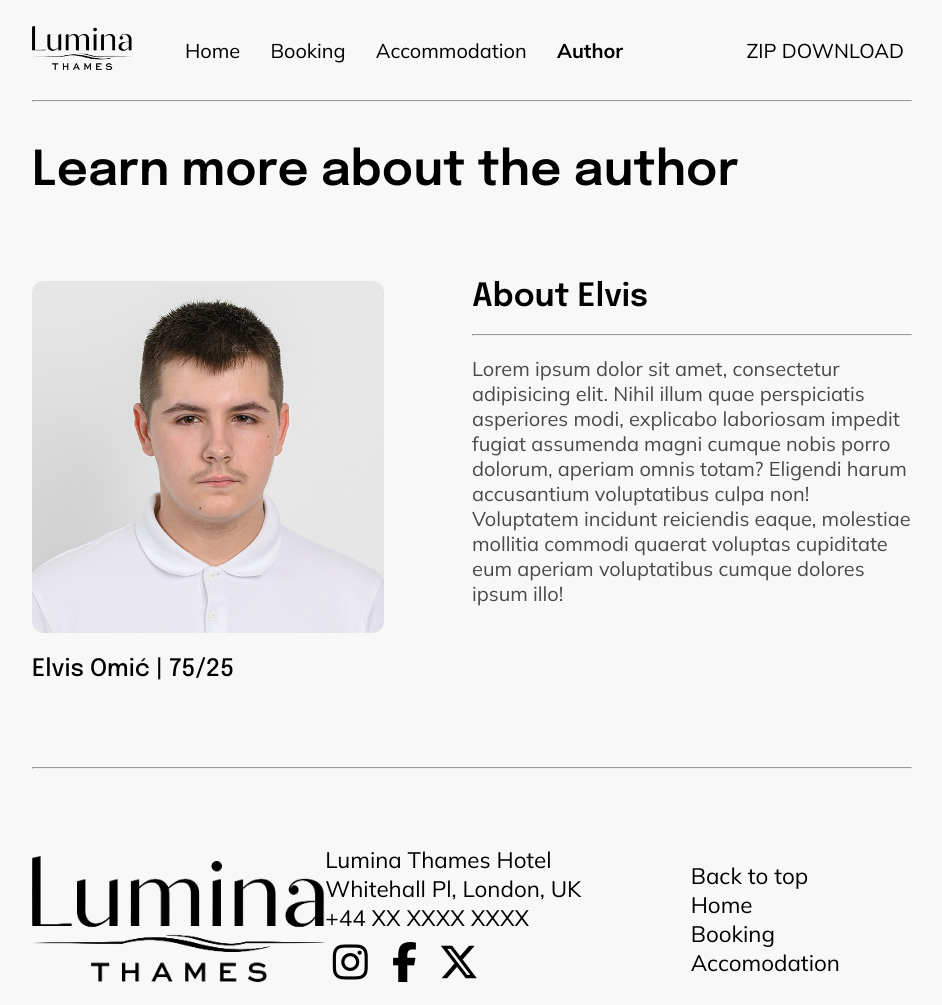
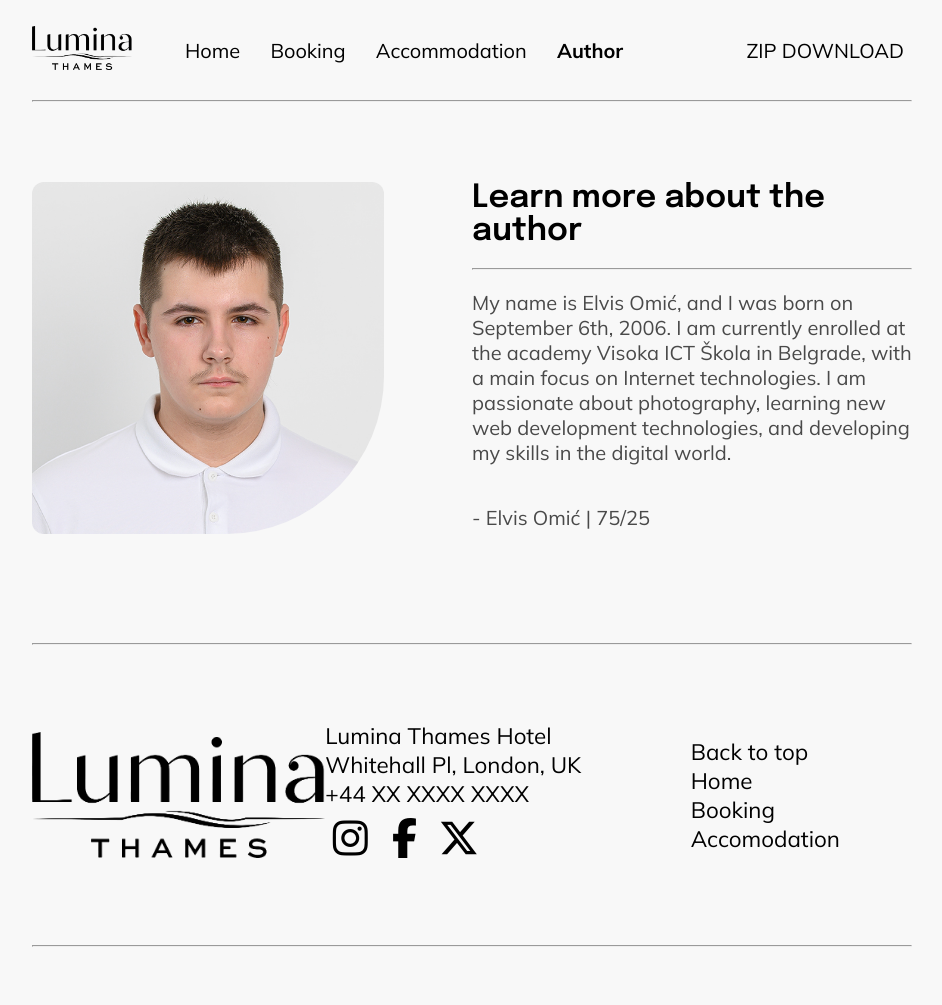
Before and after one commit to elvisomic/lumina-thames, a plain HTML site: page author.html in a window 1280 px wide. Shown: the top 1005 px of the page, without its empty margins (168-1110 px from the left). Drawn offline with Linux system fonts and the light colour scheme.

Commit message:
SEO fixes, text fixes, design fixes

```diff
--- a/assets/css/style.css
+++ b/assets/css/style.css
@@ -396,7 +396,7 @@ h1, h2, h3{
 /* Author page */
 
 #authorRegion, #roomRegion{
-    padding: 20px 200px 85px 200px;
+    padding: 60px 200px 85px 200px;
 }
 
 #leftAuthor{
@@ -408,7 +408,7 @@ h1, h2, h3{
     width: 80%;
     object-fit: cover;
     margin: 20px 0px;
-    border-radius: 12px;
+    border-radius: 12px 12px 45% 12px;
 }
 
 #authorHeading{
@@ -486,7 +486,7 @@ h1, h2, h3{
 /* Booking - booking.html */
 
 #bookingSection{
-    padding: 40px 200px;
+    padding: 80px 200px;
     display: flex;
     justify-content: space-between;
 }
--- a/author.html
+++ b/author.html
@@ -30,16 +30,14 @@
     </div>
     <hr id="headerHr" />
 
-    <h1 class="h1Heading">Learn more about the author</h1>
-
     <div id="authorRegion">
         <div id="leftAuthor">
             <img src="assets/img/ElvisOmic.jpg" alt="Portrait image of author">
-            <h2>Elvis Omić | 75/25</h3>
         </div>
-        <h2 id="authorHeading">About Elvis</h2>
+        <h1 id="authorHeading">Learn more about the author</h1>
         <hr />
-        <p id="authorText">Lorem ipsum dolor sit amet, consectetur adipisicing elit. Nihil illum quae perspiciatis asperiores modi, explicabo laboriosam impedit fugiat assumenda magni cumque nobis porro dolorum, aperiam omnis totam? Eligendi harum accusantium voluptatibus culpa non! Voluptatem incidunt reiciendis eaque, molestiae mollitia commodi quaerat voluptas cupiditate eum aperiam voluptatibus cumque dolores ipsum illo!</p>
+        <p id="authorText">My name is Elvis Omić, and I was born on September 6th, 2006. I am currently enrolled at the academy Visoka ICT Škola in Belgrade, with a main focus on Internet technologies. I am passionate about photography, learning new web development technologies, and developing my skills in the digital world.</p>
+        <p id="authorText">- Elvis Omić | 75/25</p>
         <div class="cleaner"></div>
     </div>
 
```
Also changed, not shown: booking.html (+1 -3 lines).
